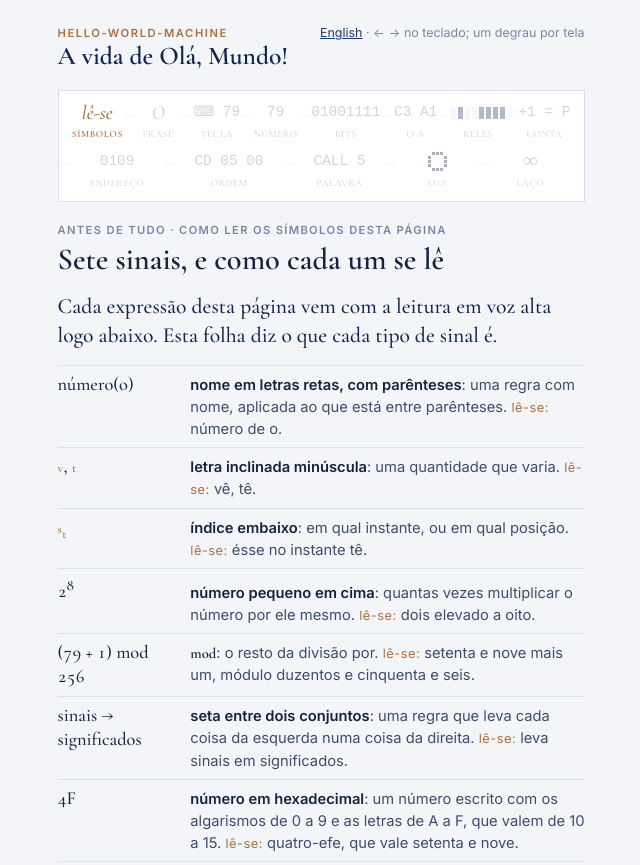
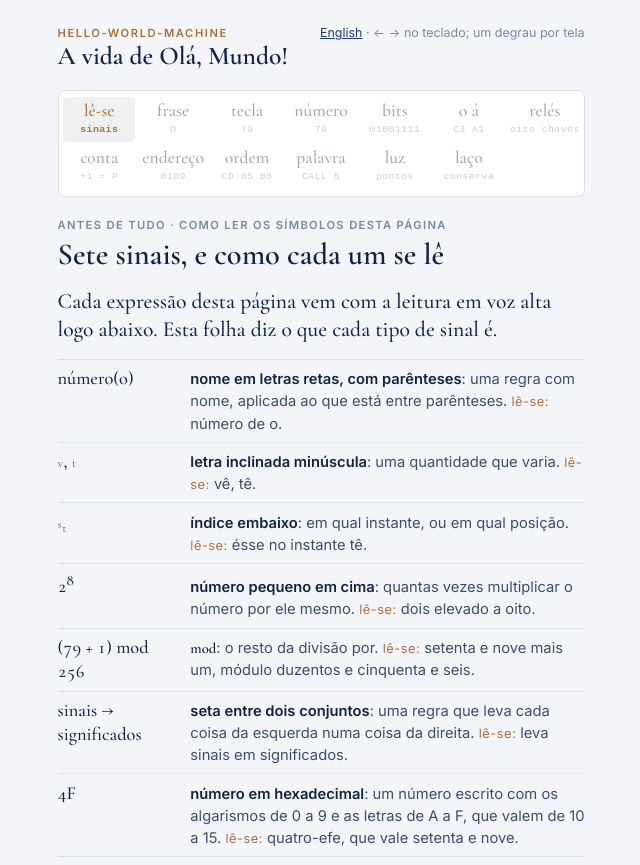
Before and after one commit to mateusalkimim/hello-world-machine, a plain HTML site: page pt/index.html in a window 1280 px wide. Shown: the top 865 px of the page, without its empty margins (319-959 px from the left). Drawn offline with nearby package versions, Linux system fonts and the light colour scheme; a web font is replaced by a local one.

Commit message:
a trilha do alto vira só palavras, como a da escada: o nome do degrau em serifa e, embaixo, em texto, o que o O já virou, numa grade de sete colunas; os treze ícones e os traços entre eles saem, porque o domínio manda cortar o que não é conteúdo e marcar o lugar atual com dois sinais

```diff
--- a/pele.css
+++ b/pele.css
@@ -41,24 +41,16 @@ p{margin:0}
 .mono{font-family:var(--it-mono);font-variant-numeric:tabular-nums}
 .frase{font-family:var(--it-serif);font-style:italic;font-size:1.08em}
 
-/* trilha do personagem */
-.trilha{display:flex;flex-wrap:wrap;gap:.2rem 0;align-items:stretch;padding:.5rem .4rem;background:var(--card);border:1px solid var(--linha)}
-.trilha .est{flex:1 0 auto;min-width:3.4rem;display:grid;grid-template-rows:auto auto;justify-items:center;gap:.25rem;padding:.2rem .35rem;position:relative;opacity:.35;transition:opacity .2s}
-.trilha .est + .est::before{content:"";position:absolute;left:-.3rem;top:1.05rem;width:.6rem;height:1px;background:var(--linha)}
-.trilha .est .tok{font-family:var(--it-mono);font-size:.9rem;line-height:1;color:var(--ink);height:1.3rem;display:flex;align-items:center}
-.trilha .est .tok.serif{font-family:var(--it-serif);font-style:italic;font-size:1.25rem}
-.trilha .est .nome{font-size:.6rem;letter-spacing:.06em;text-transform:uppercase;color:var(--muted);white-space:nowrap}
+/* trilha: o nome do degrau, e embaixo o que o O já virou. "Você está aqui" com dois sinais: cor e fundo. */
+.trilha{display:grid;grid-template-columns:repeat(7,1fr);gap:2px;padding:.4rem .3rem;background:var(--card);border:1px solid var(--linha);border-radius:7px}
+.trilha .est{display:grid;justify-items:center;gap:3px;padding:.3rem .2rem;opacity:.4;cursor:pointer;border-radius:5px;min-width:0}
+@media (max-width:420px){.trilha{grid-template-columns:repeat(5,1fr)}}
+.trilha .est .tok{font-family:var(--it-serif);font-size:1.1rem;line-height:1;color:var(--ink)}
+.trilha .est .nome{font-family:var(--it-mono);font-size:.62rem;letter-spacing:.04em;color:var(--muted);white-space:nowrap}
 .trilha .est.passado{opacity:.7}
-.trilha .est.atual{opacity:1}
-.trilha .est.atual .tok{color:var(--bronze)}
-.trilha .est.atual .nome{color:var(--bronze);font-weight:600}
-.trilha .est.futuro .tok{color:var(--muted)}
-.trilha .px{display:grid;grid-template-columns:repeat(5,3px);gap:1px}
-.trilha .px i{width:3px;height:3px;background:var(--ink);display:block}
-.trilha .px i.v{background:transparent}
-.trilha .rl{display:flex;gap:2px}
-.trilha .rl i{width:5px;height:12px;display:block;background:var(--bit0)}
-.trilha .rl i.u{background:var(--bit1)}
+.trilha .est.atual{opacity:1;background:var(--atual,rgba(128,128,128,.12))}
+.trilha .est.atual .tok,.trilha .est.atual .nome{color:var(--bronze)}
+.trilha .est.atual .nome{font-weight:600}
 
 /* degrau */
 .degrau{display:grid;gap:1rem;min-width:0}
--- a/pt/index.html
+++ b/pt/index.html
@@ -50,24 +50,16 @@ p{margin:0}
 .mono{font-family:var(--it-mono);font-variant-numeric:tabular-nums}
 .frase{font-family:var(--it-serif);font-style:italic;font-size:1.08em}
 
-/* trilha do personagem */
-.trilha{display:flex;flex-wrap:wrap;gap:.2rem 0;align-items:stretch;padding:.5rem .4rem;background:var(--card);border:1px solid var(--linha)}
-.trilha .est{flex:1 0 auto;min-width:3.4rem;display:grid;grid-template-rows:auto auto;justify-items:center;gap:.25rem;padding:.2rem .35rem;position:relative;opacity:.35;transition:opacity .2s}
-.trilha .est + .est::before{content:"";position:absolute;left:-.3rem;top:1.05rem;width:.6rem;height:1px;background:var(--linha)}
-.trilha .est .tok{font-family:var(--it-mono);font-size:.9rem;line-height:1;color:var(--ink);height:1.3rem;display:flex;align-items:center}
-.trilha .est .tok.serif{font-family:var(--it-serif);font-style:italic;font-size:1.25rem}
-.trilha .est .nome{font-size:.6rem;letter-spacing:.06em;text-transform:uppercase;color:var(--muted);white-space:nowrap}
+/* trilha: o nome do degrau, e embaixo o que o O já virou. "Você está aqui" com dois sinais: cor e fundo. */
+.trilha{display:grid;grid-template-columns:repeat(7,1fr);gap:2px;padding:.4rem .3rem;background:var(--card);border:1px solid var(--linha);border-radius:7px}
+.trilha .est{display:grid;justify-items:center;gap:3px;padding:.3rem .2rem;opacity:.4;cursor:pointer;border-radius:5px;min-width:0}
+@media (max-width:420px){.trilha{grid-template-columns:repeat(5,1fr)}}
+.trilha .est .tok{font-family:var(--it-serif);font-size:1.1rem;line-height:1;color:var(--ink)}
+.trilha .est .nome{font-family:var(--it-mono);font-size:.62rem;letter-spacing:.04em;color:var(--muted);white-space:nowrap}
 .trilha .est.passado{opacity:.7}
-.trilha .est.atual{opacity:1}
-.trilha .est.atual .tok{color:var(--bronze)}
-.trilha .est.atual .nome{color:var(--bronze);font-weight:600}
-.trilha .est.futuro .tok{color:var(--muted)}
-.trilha .px{display:grid;grid-template-columns:repeat(5,3px);gap:1px}
-.trilha .px i{width:3px;height:3px;background:var(--ink);display:block}
-.trilha .px i.v{background:transparent}
-.trilha .rl{display:flex;gap:2px}
-.trilha .rl i{width:5px;height:12px;display:block;background:var(--bit0)}
-.trilha .rl i.u{background:var(--bit1)}
+.trilha .est.atual{opacity:1;background:var(--atual,rgba(128,128,128,.12))}
+.trilha .est.atual .tok,.trilha .est.atual .nome{color:var(--bronze)}
+.trilha .est.atual .nome{font-weight:600}
 
 /* degrau */
 .degrau{display:grid;gap:1rem;min-width:0}
@@ -509,7 +501,7 @@ details.prova .fonte{font-size:.8rem;color:var(--muted)}
   var secs=[].slice.call(document.querySelectorAll('.degrau'));
   var N=secs.length;
   // a trilha: o que o "o" já virou em cada degrau
-  var est=[{"tok": "<span class=\"tok serif\">lê-se</span>", "nome": "símbolos"}, {"tok": "<span class=\"tok serif\">O</span>", "nome": "frase"}, {"tok": "<span class=\"tok\">⌨ 79</span>", "nome": "tecla"}, {"tok": "<span class=\"tok\">79</span>", "nome": "número"}, {"tok": "<span class=\"tok\">01001111</span>", "nome": "bits"}, {"tok": "<span class=\"tok\">C3 A1</span>", "nome": "o á"}, {"tok": "<span class=\"tok\"><span class=\"rl\"><i></i><i class=\"u\"></i><i></i><i></i><i class=\"u\"></i><i class=\"u\"></i><i class=\"u\"></i><i class=\"u\"></i></span></span>", "nome": "relés"}, {"tok": "<span class=\"tok\">+1 = P</span>", "nome": "conta"}, {"tok": "<span class=\"tok\">0109</span>", "nome": "endereço"}, {"tok": "<span class=\"tok\">CD 05 00</span>", "nome": "ordem"}, {"tok": "<span class=\"tok\">CALL 5</span>", "nome": "palavra"}, {"tok": "<span class=\"tok\"><span class=\"px\"><i class=\"v\"></i><i></i><i></i><i></i><i class=\"v\"></i><i></i><i class=\"v\"></i><i class=\"v\"></i><i class=\"v\"></i><i></i><i></i><i class=\"v\"></i><i class=\"v\"></i><i class=\"v\"></i><i></i><i></i><i class=\"v\"></i><i class=\"v\"></i><i class=\"v\"></i><i></i><i class=\"v\"></i><i></i><i></i><i></i><i class=\"v\"></i></span></span>", "nome": "luz"}, {"tok": "<span class=\"tok serif\">∞</span>", "nome": "laço"}];
+  var est=[{"tok": "sinais", "nome": "lê-se"}, {"tok": "O", "nome": "frase"}, {"tok": "79", "nome": "tecla"}, {"tok": "79", "nome": "número"}, {"tok": "01001111", "nome": "bits"}, {"tok": "C3 A1", "nome": "o á"}, {"tok": "oito chaves", "nome": "relés"}, {"tok": "+1 = P", "nome": "conta"}, {"tok": "0109", "nome": "endereço"}, {"tok": "CD 05 00", "nome": "ordem"}, {"tok": "CALL 5", "nome": "palavra"}, {"tok": "pontos", "nome": "luz"}, {"tok": "conserva", "nome": "laço"}];
   var trilha=document.getElementById('trilha');
   var ant=document.getElementById('ant'),prox=document.getElementById('prox'),pos=document.getElementById('pos');
   var atual=0;
@@ -517,7 +509,7 @@ details.prova .fonte{font-size:.8rem;color:var(--muted)}
     var h='';
     for(var i=0;i<est.length;i++){
       var cls=i<k?'passado':(i===k?'atual':'futuro');
-      h+='<div class="est '+cls+'" data-i="'+i+'">'+est[i].tok+'<span class="nome">'+est[i].nome+'</span></div>';
+      h+='<div class="est '+cls+'" data-i="'+i+'"><span class="tok">'+est[i].nome+'</span><span class="nome">'+est[i].tok+'</span></div>';
     }
     trilha.innerHTML=h;
     var a=trilha.querySelector('.atual'); if(a&&a.scrollIntoView){try{a.scrollIntoView({block:'nearest',inline:'center'});}catch(e){}}
--- a/visor.js
+++ b/visor.js
@@ -10,7 +10,7 @@
     var h='';
     for(var i=0;i<est.length;i++){
       var cls=i<k?'passado':(i===k?'atual':'futuro');
-      h+='<div class="est '+cls+'" data-i="'+i+'">'+est[i].tok+'<span class="nome">'+est[i].nome+'</span></div>';
+      h+='<div class="est '+cls+'" data-i="'+i+'"><span class="tok">'+est[i].nome+'</span><span class="nome">'+est[i].tok+'</span></div>';
     }
     trilha.innerHTML=h;
     var a=trilha.querySelector('.atual'); if(a&&a.scrollIntoView){try{a.scrollIntoView({block:'nearest',inline:'center'});}catch(e){}}
```
Also changed, not shown: 2 other files.
